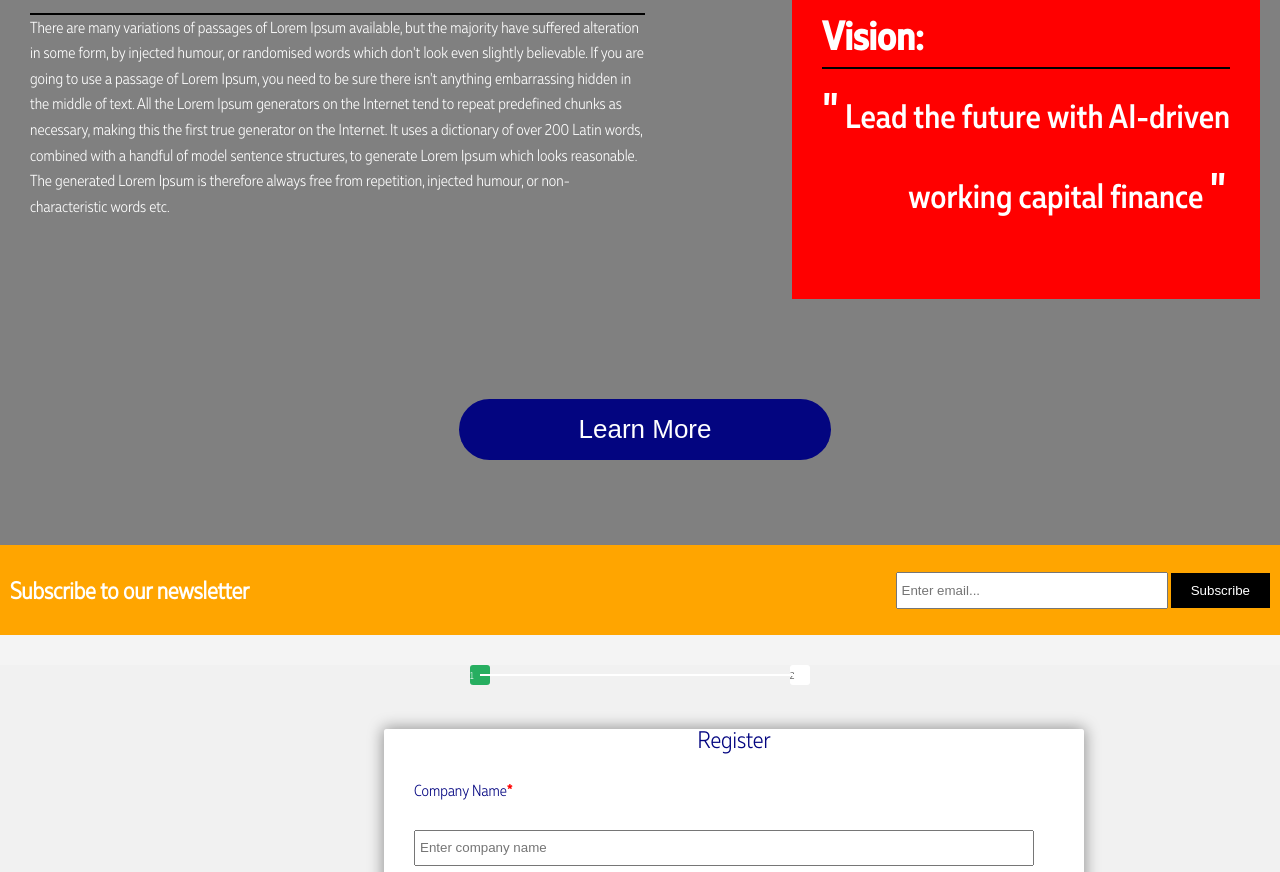
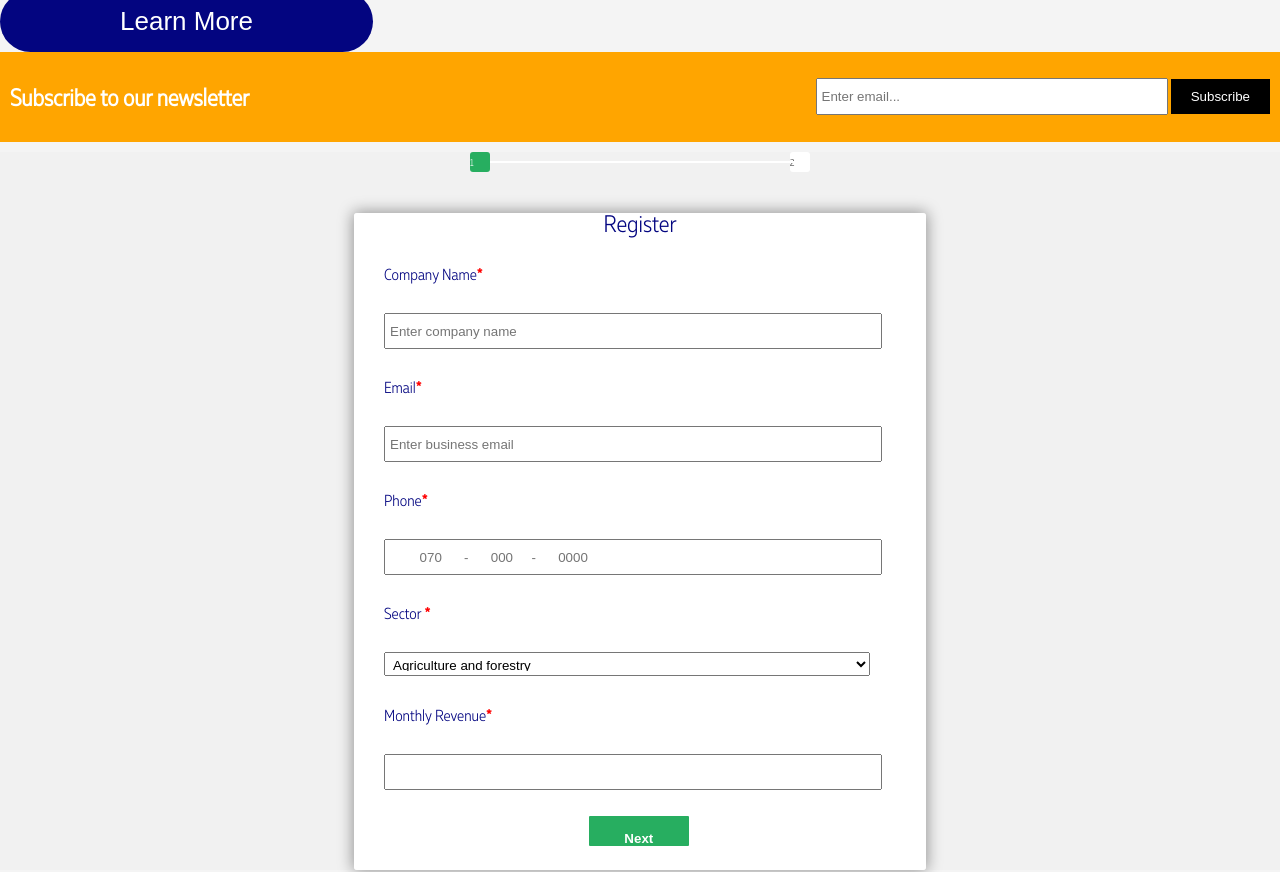
Before and after one commit to Deddoh/Navis-Project, a plain HTML site: page index.html in a window 1280 px wide. Shown: the part 1095-1967 px from the top of the page. Drawn offline with nearby package versions, Linux system fonts and the light colour scheme.

Commit message:
updated style for the landing page ui

```diff
--- a/Css/style.css
+++ b/Css/style.css
@@ -36,7 +36,7 @@
 
 
 body{
-	font-family: Muller Narrow Light;
+	font-family: 'Muller Narrow Light';
 	font-size: 16px;
 	color: #fff;
 	line-height: 1.6;
@@ -96,6 +96,7 @@ header .header-buttons{
 	float: left;
 	display: inline;
 	padding: 10px 20px;
+	margin-top: 10px;
 
 }
 
@@ -110,6 +111,8 @@ header .header-buttons{
 /*company logo*/
 #logo-brand h1{
 	margin-right: 40px;
+	font-size: 30px;
+	padding: 10px 20px;
 }
 
 
@@ -190,7 +193,7 @@ section #register{
 
 
 /*about us*/
-#about-us{
+/*#about-us{
 	height: 100vh;
 	padding:20px;
 	background: grey;
@@ -266,7 +269,7 @@ article p{
 	padding-bottom: 30px;
 	padding-top: 100px;
 	text-align: center;
-}
+}*/
 
 /*@media screen and (max-width: 70px){
 	article{
@@ -286,7 +289,7 @@ article p{
 
 #registration-form{
 	width: 50vw;
-	margin:30px auto;
+	margin:10px auto;
 	position: relative;
 
 }
@@ -295,14 +298,12 @@ article p{
 
 #registration-form fieldset{
 	width: 80%;
-	margin:50px auto;
+	margin:0 auto;
 	padding:20px 30px;
-	min-width: 50vw;
 	background: #ffffff;
 	border:0;
 	border-radius: 3px;
 	box-shadow: 0 0 15px 1px rgba(0, 0, 0, 0.4);
-	margin: 0 10%;
 	position: relative;
 }
 
@@ -368,7 +369,7 @@ margin-right: 15px;
 	color: #333;
 	background: white;
 	border-radius: 3px;
-	margin: 0 auto 5px auto;
+	margin: 0 auto 2px auto;
 }
 /*progressbar connectors*/
 #progressbar li:after {
@@ -377,7 +378,7 @@ margin-right: 15px;
 	height: 2px;
 	background: white;
 	position: absolute;
-	left: -50%;
+	left: -47%;
 	top: 9px;
 	z-index: r-1; /*put it behind the numbers*/
 }
@@ -392,6 +393,18 @@ margin-right: 15px;
 	color: white;
 }
 
+/* form navigation buttons*/
+.next{
+	text-align: center;
+	margin-left: 40%;
+		padding: 3px;
+	text-align: center;
+	}
+
+.submit{
+	float: right;
+
+}
 
 #register{
 	/*display: flex;
@@ -451,7 +464,7 @@ margin-right: 15px;
 #newsletter input[type="email"]{
 	padding: 4px;
 	height: 25px;
-	width: 260px;
+	width: 340px;
 }
 
 .subscribe_button{
```
